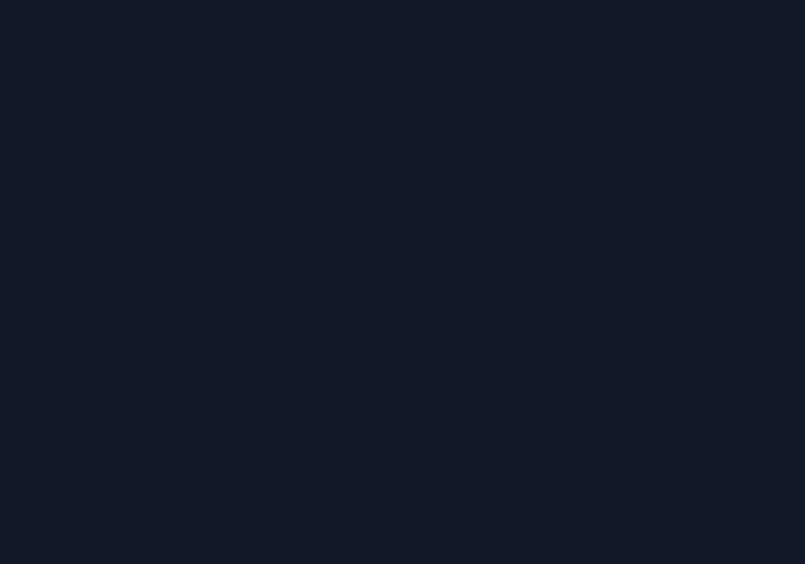
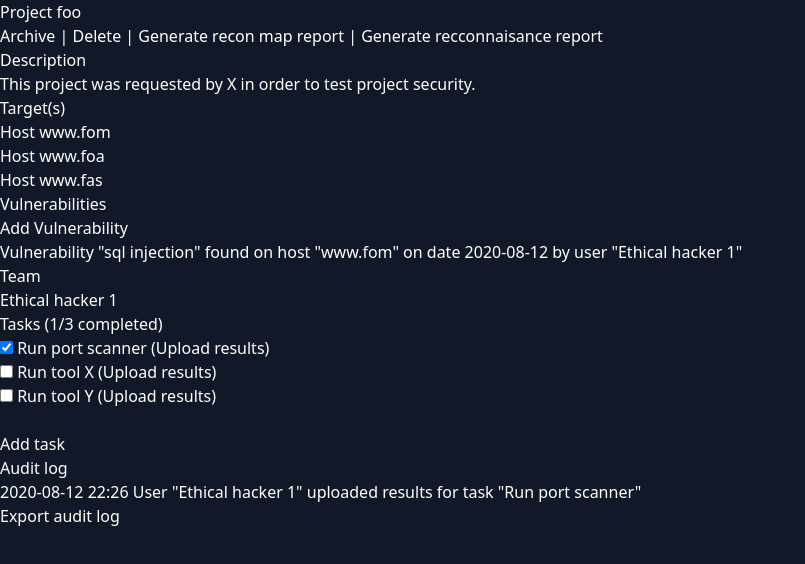
Before and after one commit to reconmap/web-client, a React (Create React App) app: page /project in a window 1280 px wide. Shown: the top 564 px of the page, without its empty margins (0-805 px from the left). Built offline with nearby package versions, Linux system fonts and the light colour scheme.

Commit message:
Remove redundant switch/router

```diff
--- a/src/dashboard/index.js
+++ b/src/dashboard/index.js
@@ -1,6 +1,5 @@
 import {  Route, BrowserRouter as Router, Switch } from "react-router-dom";
 
-import ExternalApi from "./screens/ExternalApi";
 import Header from "../landing/Header";
 import React from "react";
 import Tasks from './screens/Tasks'
@@ -8,21 +7,15 @@ import Sidebar from "./components/Sidebar";
 function Dashboard() {
 
   return (
-    <Router>
         <div className=" container flex w-full h-screen p-3 mx-auto flex-col ">
           <Header />
           <div className="  flex flex-row   ">
             <Sidebar />
             <main role="main" className="  p-5" >
-              <Switch>
-                <Route exact path="/dashboard" >reconMap Dashboard </Route>
-                <Route exact path="/tasks" ><Tasks /></Route>
-                <Route exact path="/external-api" ><ExternalApi /></Route>
-              </Switch>
+            Welcome.
             </main>
           </div>
         </div>
-    </Router>
   );
 }
 
--- a/src/dashboard/screens/ExternalApi.js
+++ /dev/null
@@ -1,9 +0,0 @@
-import React from 'react'
-
-export default function ExternalApi() {
-    return (
-        <div className=''>
-            External API
-        </div>
-    )
-}
--- /dev/null
+++ b/src/dashboard/screens/Project.js
@@ -0,0 +1,52 @@
+import React from 'react'
+
+const Project = () => {
+    return (
+        <>
+            <h3>Project foo</h3>
+
+            <a href="">Archive</a> | <a href="">Delete</a> | <a href="generate-map-report.html">Generate recon map report</a> | <a href="generate-report.html">Generate recconnaisance report</a>
+
+            <h2>Description</h2>
+
+            <p>This project was requested by X in order to test project security.</p>
+
+            <h2>Target(s)</h2>
+
+            <ul>
+                <li>Host www.fom</li>
+                <li>Host www.foa</li>
+                <li>Host www.fas</li>
+            </ul>
+
+            <h2>Vulnerabilities</h2>
+
+            <p><a href="#">Add Vulnerability</a></p>
+
+            <ul>
+                <li>Vulnerability "sql injection" found on host "www.fom" on date 2020-08-12 by user "Ethical hacker 1"</li>
+            </ul>
+
+            <h4>Team</h4>
+
+            <a href="">Ethical hacker 1</a>
+
+            <h4>Tasks (1/3 completed)</h4>
+            <input type="checkbox" checked="checked" /> Run port scanner (<a href="upload-task-result.html">Upload results</a>)<br />
+            <input type="checkbox" /> Run tool X (<a href="#">Upload results</a>)<br />
+            <input type="checkbox" /> Run tool Y (<a href="#">Upload results</a>)<br />
+            <br />
+            <a href="">Add task</a>
+
+            <h4>Audit log</h4>
+
+            <ul>
+                <li>2020-08-12 22:26 User "Ethical hacker 1" uploaded results for task "Run port scanner"</li>
+            </ul>
+
+            <a href="export">Export audit log</a>
+        </>
+    )
+}
+
+export default Project
--- /dev/null
+++ b/src/dashboard/screens/Projects.js
@@ -0,0 +1,15 @@
+import React from 'react'
+import { Link } from 'react-router-dom'
+import Project from './Project'
+
+const Projects = ({projects}) => {
+    return (
+        <ul>
+            <li><Link to="/project">Project a</Link></li>
+            <li>Project b</li>
+            <li>Project c</li>
+        </ul>
+    )
+}
+
+export default Projects
--- a/src/landing/App.js
+++ b/src/landing/App.js
@@ -10,6 +10,9 @@ import Dashboard from "../dashboard";
 import Home from "./Home";
 import Login from "./Login";
 import AuthContext from "../contexts/AuthContext";
+import Tasks from "../dashboard/screens/Tasks";
+import Projects from "../dashboard/screens/Projects";
+import Project from "../dashboard/screens/Project";
 
 const App = () => {
   const [logged, setLogged] = useState(false);
@@ -26,6 +29,9 @@ const App = () => {
           <Route exact path="/" component={Home} />
           <Route exact path="/login" component={Login} />
           <Route exact path='/dashboard' component={Dashboard} />
+          <Route exact path="/tasks" component={Tasks} />
+          <Route exact path="/projects" component={Projects} />
+          <Route exact path="/project" component={Project} />
         </Switch>
       </Router>
     </AuthContext.Provider>
--- a/src/routes/dashboard.js
+++ b/src/routes/dashboard.js
@@ -9,5 +9,4 @@ export default [
     { title: 'Reports', icon: 'home', to: '/reports' },
     { title: 'Audit log', icon: 'home', to: '/audit' },
     { title: 'Projects', icon: 'home', to: '/projects' },
-    { title: 'External API', icon: 'home', to: '/external-api' },
   ]
```
